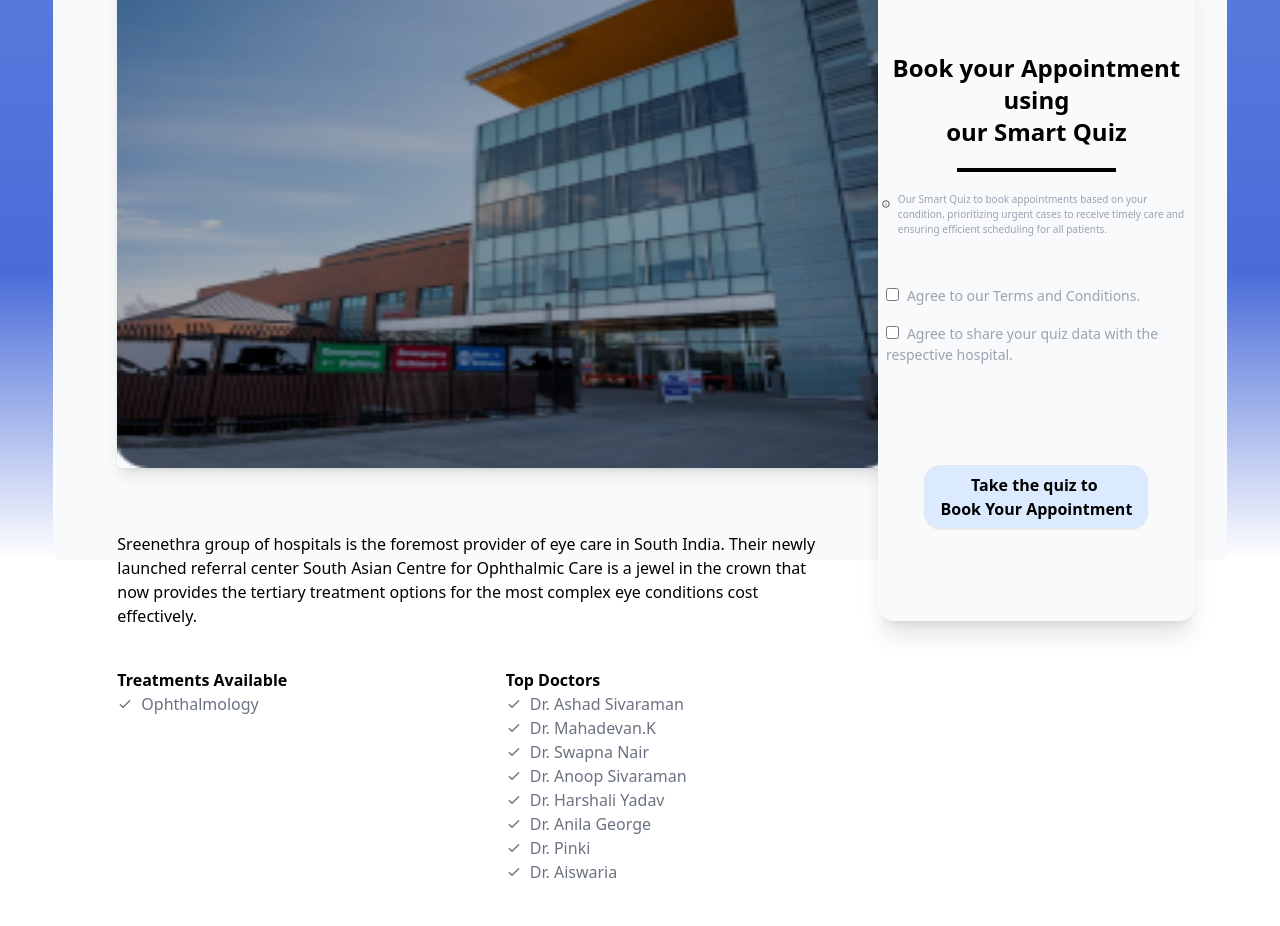
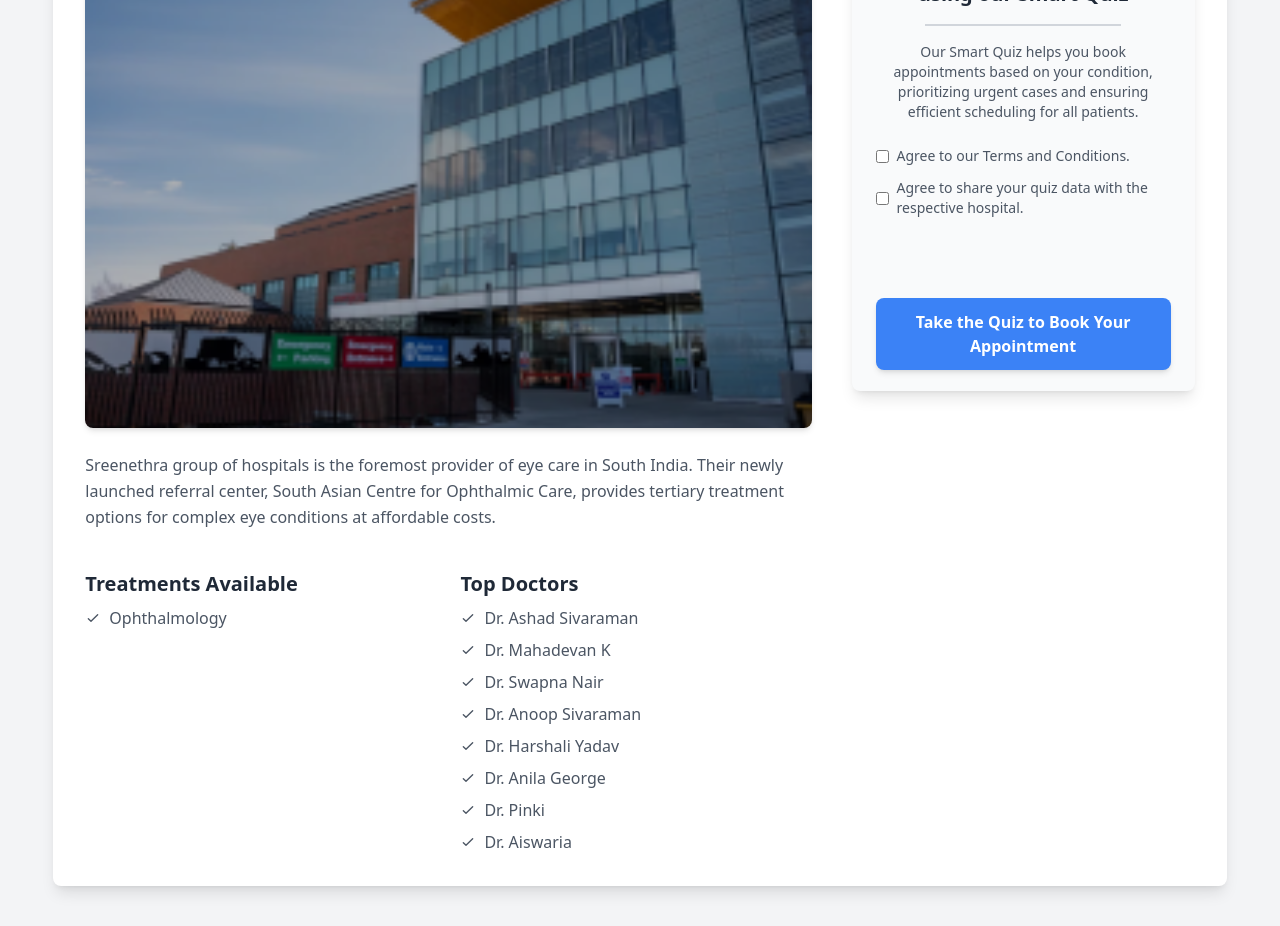
Before and after one commit to jeffjoji6/DocQueue, a React (Vite) app: page /HospitalDetails in a window 1280 px wide. Shown: the part 320-1246 px from the top of the page. Before the commit the page ends 1204 px from the top, so only its background shows below. Built offline with nearby package versions, Linux system fonts and the light colour scheme.

Commit message:
frontend corrected

```diff
--- a/src/components/Navbar_white.jsx
+++ b/src/components/Navbar_white.jsx
@@ -12,7 +12,7 @@ const Navbar_white = () => {
         <Link to='/timeslot' ><button className='header pt-[26px]'>Appointments</button></Link>
 
         <button className='header'>About us</button>
-        <button className='header'>Help</button>
+
       </div>
     </div>
   );
--- a/src/components/Timeslot.jsx
+++ b/src/components/Timeslot.jsx
@@ -45,7 +45,8 @@ const Timeslot = () => {
         <h2 className="text-3xl font-bold text-center mb-10 text-blue-600">My Appointments</h2>
 
         {appointments.length > 0 ? (
-          <ul className="grid grid-cols-1 md:grid-cols-2 lg:grid-cols-3 gap-6">
+          <ul className="grid grid-cols-1 sm:grid-cols-2 md:grid-cols-3 gap-6">
+
             {appointments.map((appointment) => (
               <li key={appointment._id} className="bg-gray-50 border border-gray-200 rounded-lg shadow-sm p-6">
                 <div className="flex flex-col space-y-2">
--- a/src/pages/Hospitaldetails.jsx
+++ b/src/pages/Hospitaldetails.jsx
@@ -2,151 +2,103 @@ import React from 'react';
 import hos from '../assets/images/samplehos.png';
 import { Link } from 'react-router-dom';
 
-
 const Hospitaldetails = () => {
   return (
-    <div className='w-full h-screen justify-center flex' id='bck'>
-      <div className='bg-slate-50 w-11/12 mt-12 rounded-md'>
-        <div className='pl-16'>
-          <h1 className='text-2xl pt-10'>
+    <div className="w-full min-h-screen flex justify-center items-center bg-gray-100 py-10">
+      <div className="bg-white w-11/12 rounded-lg shadow-lg p-8">
+        {/* Hospital Header */}
+        <div className="pl-10">
+          <h1 className="text-3xl font-bold text-gray-800">Sreenethra Eye Care, Trivandrum</h1>
+          <h4 className="text-gray-500 text-lg">Multi-speciality Hospital</h4>
+        </div>
 
-Sreenethra Eye Care Trivandrum
-          </h1>
-          <h4 className='text-slate-400'>
-            Multi-speciality Hospital
-          </h4>
-        </div>
-        <div className='grid grid-cols-3 gap-4'>
-          <div className='col-span-2'>
-            <img src={hos} alt="Hospital" className='w-[800px] h-[500px] m-16 rounded-md shadow-lg' />
-            <p className='ml-16 max-w-[800px]'>
-            Sreenethra group of hospitals is the foremost provider of eye care in South India. Their newly launched referral center South Asian Centre for Ophthalmic Care is a jewel in the crown that now provides the tertiary treatment options for the most complex eye conditions cost effectively.
+        {/* Main Grid Layout */}
+        <div className="grid grid-cols-3 gap-10 mt-8">
+          {/* Left Section: Hospital Image & Description */}
+          <div className="col-span-2">
+            <img
+              src={hos}
+              alt="Sreenethra Eye Care"
+              className="w-full h-[500px] rounded-lg shadow-md object-cover"
+            />
+            <p className="mt-6 text-gray-600 leading-relaxed max-w-[1000px]">
+              Sreenethra group of hospitals is the foremost provider of eye care in South India.
+              Their newly launched referral center, South Asian Centre for Ophthalmic Care,
+              provides tertiary treatment options for complex eye conditions at affordable costs.
             </p>
-            <div className='grid grid-cols-2 pt-10'>
-  <div className='pl-16 '>
-    <h1 className='font-semibold'>Treatments Available</h1>
-    <ul className='list-none text-gray-500'>
 
-      <li className='flex items-start'><svg xmlns="http://www.w3.org/2000/svg" fill="none" viewBox="0 0 24 24" stroke="currentColor" className="w-4 h-4 mt-1"><path strokeLinecap="round" strokeLinejoin="round" strokeWidth={2} d="M5 13l4 4L19 7" /></svg><span className='pl-2'>Ophthalmology</span></li>
-
+            {/* Treatments & Top Doctors */}
+            <div className="grid grid-cols-2 gap-6 pt-10">
+              {/* Treatments Section */}
+              <div>
+                <h2 className="font-semibold text-xl text-gray-800 mb-2">Treatments Available</h2>
+                <ul className="text-gray-600 space-y-2">
+                  <li className="flex items-center">
+                    <svg xmlns="http://www.w3.org/2000/svg" fill="none" viewBox="0 0 24 24" stroke="currentColor" strokeWidth={2} className="w-4 h-4 mr-2">
+                      <path strokeLinecap="round" strokeLinejoin="round" d="M5 13l4 4L19 7" />
+                    </svg>
+                    Ophthalmology
+                  </li>
                 </ul>
               </div>
-  <div className='pl-16 '>
-    <h1 className='font-semibold'>Top Doctors</h1>
-    <ul className='list-none text-gray-500'>
-    <li className='flex items-start'>
-  <svg xmlns="http://www.w3.org/2000/svg" fill="none" viewBox="0 0 24 24" stroke="currentColor" className="w-4 h-4 mt-1">
-    <path strokeLinecap="round" strokeLinejoin="round" strokeWidth={2} d="M5 13l4 4L19 7" />
+
+              {/* Doctors List */}
+              <div>
+                <h2 className="font-semibold text-xl text-gray-800 mb-2">Top Doctors</h2>
+                <ul className="text-gray-600 space-y-2">
+                  {[
+                    "Dr. Ashad Sivaraman", "Dr. Mahadevan K", "Dr. Swapna Nair",
+                    "Dr. Anoop Sivaraman", "Dr. Harshali Yadav",
+                    "Dr. Anila George", "Dr. Pinki", "Dr. Aiswaria"
+                  ].map((doctor, index) => (
+                    <li key={index} className="flex items-center">
+                      <svg xmlns="http://www.w3.org/2000/svg" fill="none" viewBox="0 0 24 24" stroke="currentColor" strokeWidth={2} className="w-4 h-4 mr-2">
+                        <path strokeLinecap="round" strokeLinejoin="round" d="M5 13l4 4L19 7" />
                       </svg>
-  <span className='pl-2'>Dr. Ashad Sivaraman</span>
+                      {doctor}
                     </li>
-
-<li className='flex items-start'>
-  <svg xmlns="http://www.w3.org/2000/svg" fill="none" viewBox="0 0 24 24" stroke="currentColor" className="w-4 h-4 mt-1">
-    <path strokeLinecap="round" strokeLinejoin="round" strokeWidth={2} d="M5 13l4 4L19 7" />
-  </svg>
-  <span className='pl-2'>Dr. Mahadevan.K</span>
-</li>
-
-<li className='flex items-start'>
-  <svg xmlns="http://www.w3.org/2000/svg" fill="none" viewBox="0 0 24 24" stroke="currentColor" className="w-4 h-4 mt-1">
-    <path strokeLinecap="round" strokeLinejoin="round" strokeWidth={2} d="M5 13l4 4L19 7" />
-  </svg>
-  <span className='pl-2'>Dr. Swapna Nair</span>
-</li>
-
-<li className='flex items-start'>
-  <svg xmlns="http://www.w3.org/2000/svg" fill="none" viewBox="0 0 24 24" stroke="currentColor" className="w-4 h-4 mt-1">
-    <path strokeLinecap="round" strokeLinejoin="round" strokeWidth={2} d="M5 13l4 4L19 7" />
-  </svg>
-  <span className='pl-2'>Dr. Anoop Sivaraman</span>
-</li>
-
-<li className='flex items-start'>
-  <svg xmlns="http://www.w3.org/2000/svg" fill="none" viewBox="0 0 24 24" stroke="currentColor" className="w-4 h-4 mt-1">
-    <path strokeLinecap="round" strokeLinejoin="round" strokeWidth={2} d="M5 13l4 4L19 7" />
-  </svg>
-  <span className='pl-2'>Dr. Harshali Yadav</span>
-</li>
-
-<li className='flex items-start'>
-  <svg xmlns="http://www.w3.org/2000/svg" fill="none" viewBox="0 0 24 24" stroke="currentColor" className="w-4 h-4 mt-1">
-    <path strokeLinecap="round" strokeLinejoin="round" strokeWidth={2} d="M5 13l4 4L19 7" />
-  </svg>
-  <span className='pl-2'>Dr. Anila George</span>
-</li>
-
-<li className='flex items-start'>
-  <svg xmlns="http://www.w3.org/2000/svg" fill="none" viewBox="0 0 24 24" stroke="currentColor" className="w-4 h-4 mt-1">
-    <path strokeLinecap="round" strokeLinejoin="round" strokeWidth={2} d="M5 13l4 4L19 7" />
-  </svg>
-  <span className='pl-2'>Dr. Pinki</span>
-</li>
-
-<li className='flex items-start'>
-  <svg xmlns="http://www.w3.org/2000/svg" fill="none" viewBox="0 0 24 24" stroke="currentColor" className="w-4 h-4 mt-1">
-    <path strokeLinecap="round" strokeLinejoin="round" strokeWidth={2} d="M5 13l4 4L19 7" />
-  </svg>
-  <span className='pl-2'>Dr. Aiswaria</span>
-</li>
-
+                  ))}
                 </ul>
               </div>
             </div>
           </div>
-          <div className='col-span-1 '>
-          <div className='w-10/12 h-4/6 shadow-xl mx-auto mt-16 flex flex-col items-center justify-center rounded-2xl hover:shadow-2xl bg-slate-50'>
-              <h1 className='text-2xl  font-bold text-center'>
-              Book your Appointment using  <br/>our Smart Quiz
+
+          {/* Right Section: Booking Card */}
+          <div className="col-span-1 flex justify-center h-1/2">
+            <div className="w-full max-w-sm bg-gray-50 p-6 rounded-lg shadow-lg text-center flex flex-col items-center">
+              <h1 className="text-xl font-bold text-gray-800">
+                Book your Appointment using our Smart Quiz
               </h1>
+              <hr className="border-t-2 border-gray-300 w-2/3 my-4" />
+              <p className="text-sm text-gray-600">
+                Our Smart Quiz helps you book appointments based on your condition,
+                prioritizing urgent cases and ensuring efficient scheduling for all patients.
+              </p>
 
+              {/* Agreement Checkboxes */}
+              <div className="pt-6 space-y-3 text-gray-600 text-sm w-full text-left">
+                <label className="flex items-center">
+                  <input type="checkbox" className="mr-2" />
+                  Agree to our Terms and Conditions.
+                </label>
+                <label className="flex items-center">
+                  <input type="checkbox" className="mr-2" />
+                  Agree to share your quiz data with the respective hospital.
+                </label>
+              </div>
 
-              <hr
-                style={{
-                  border: 'none',
-                  borderTop: '4px solid black',
-                  width: '50%',
-                  margin: '20px auto'
-                }}
-              />
-              <div className='flex'>
-              <svg className='pl-1' xmlns="http://www.w3.org/2000/svg" viewBox="0 0 24 24" width="24" height="24" fill="currentColor">
-  <circle cx="12" cy="12" r="10" stroke="currentColor" stroke-width="2" fill="none"/>
-  <line x1="12" y1="16" x2="12" y2="12" stroke="currentColor" stroke-width="2"/>
-  <circle cx="12" cy="8" r="1" fill="currentColor"/>
-</svg>
-              <p className='text-[10px] pl-2 text-gray-400'> Our Smart Quiz to book appointments based on your condition, prioritizing urgent cases to receive timely care and ensuring efficient scheduling for all patients.</p>
-              </div>
-              <div className='pt-12 text-gray-400 text-[14px] pl-2 space-y-5 '>
-  <input type="checkbox" id="terms" />
-  <label htmlFor="terms" className='pl-2'>Agree to our Terms and Conditions.</label>
-  <br/>
-
-  <input type="checkbox" id="share" />
-  <label htmlFor="share" className='pl-2'>Agree to share your quiz data with the respective hospital.</label>
-</div>
-              <form className='space-y-6 pt-5 text-md w-full p-2 '>
-
-
-
-                <div className='flex justify-center pt-20  '>
-                <Link to='/Quiz'>
-      <input
-        type='submit'
-        value='Take the quiz to
-Book Your Appointment'
-        className='border shadow-sm hover:bg-blue-400 font-semibold w-56 h-16 bg-blue-100  rounded-2xl'
-      />
+              {/* Booking Button */}
+              <Link to="/Quiz" className="mt-20 w-full">
+                <button className="w-full py-3 bg-blue-500 text-white font-semibold rounded-lg shadow-md hover:bg-blue-600 transition">
+                  Take the Quiz to Book Your Appointment
+                </button>
               </Link>
             </div>
-              </form>
-            </div>
-
           </div>
         </div>
       </div>
     </div>
   );
-}
+};
 
 export default Hospitaldetails;
```
Also changed, not shown: src/components/Confirmationpop.jsx (+32 -30 lines), src/components/Quiz.jsx (+6 -3 lines), src/pages/Home.jsx (+46 -32 lines). Lines whose indentation alone changed are shown as unchanged.
